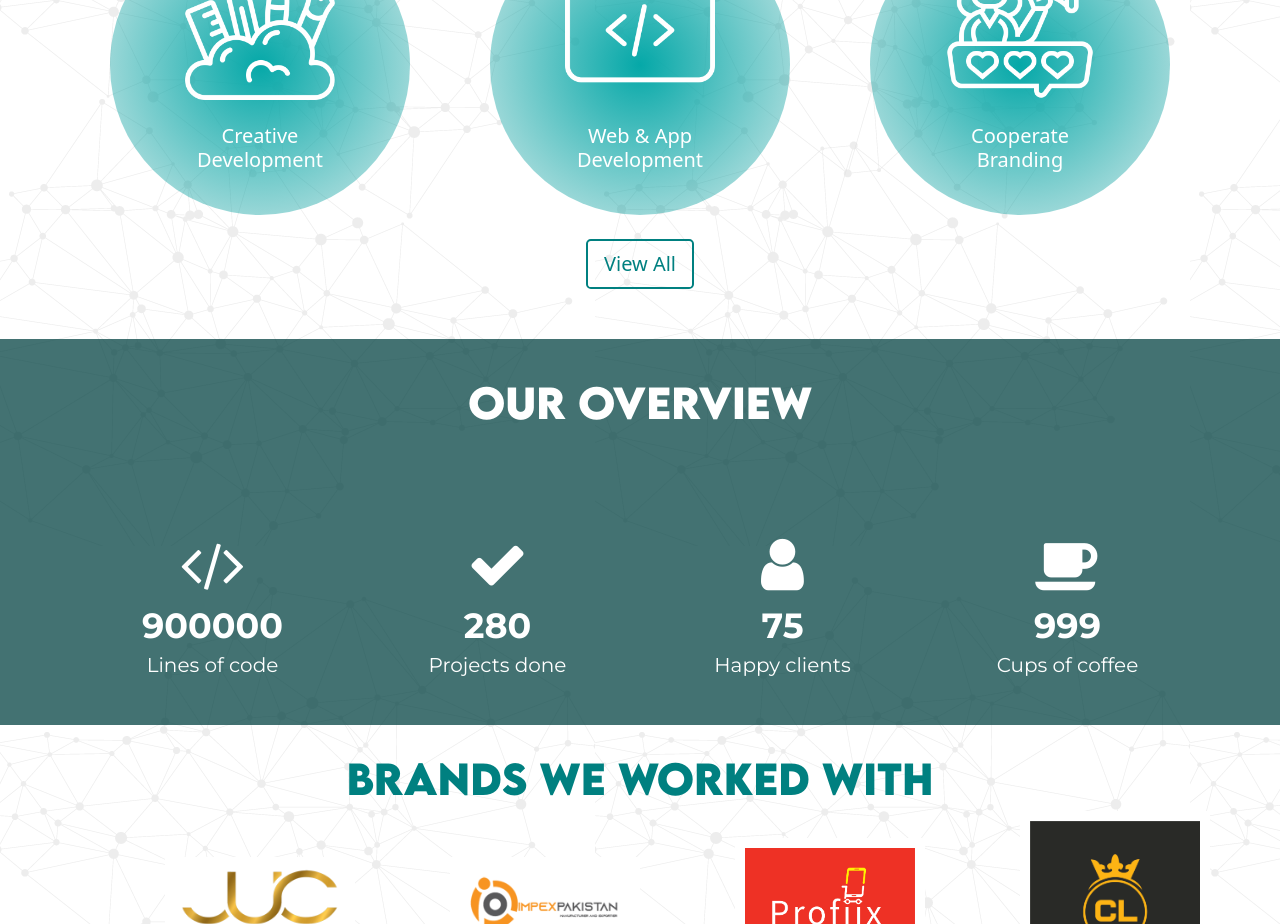
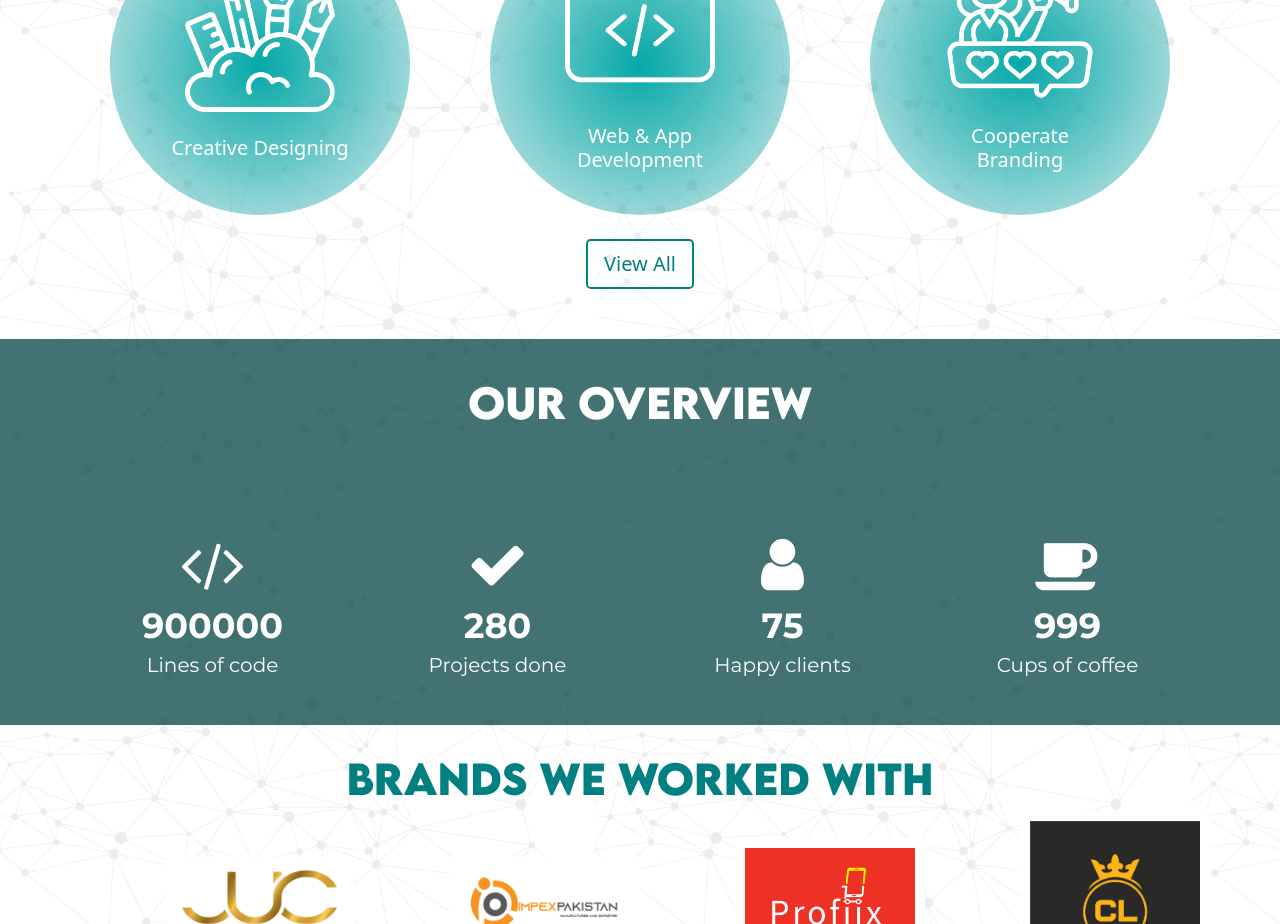
Before and after one commit to UsamaFarooqDev/paraopsit, a Vue app: page / in a window 1280 px wide. Shown: the part 1980-2904 px from the top of the page. Built offline with nearby package versions, Linux system fonts and the light colour scheme.

Commit message:
typo-change

```diff
--- a/src/views/Home.vue
+++ b/src/views/Home.vue
@@ -68,7 +68,7 @@
           <div class="boxp">
             <img src="../assets/icons/creativity.png" width="150" alt="">
             <br>
-            <h5>Creative Development</h5>
+            <h5>Creative Designing</h5>
           </div>
 
           </router-link>
```
